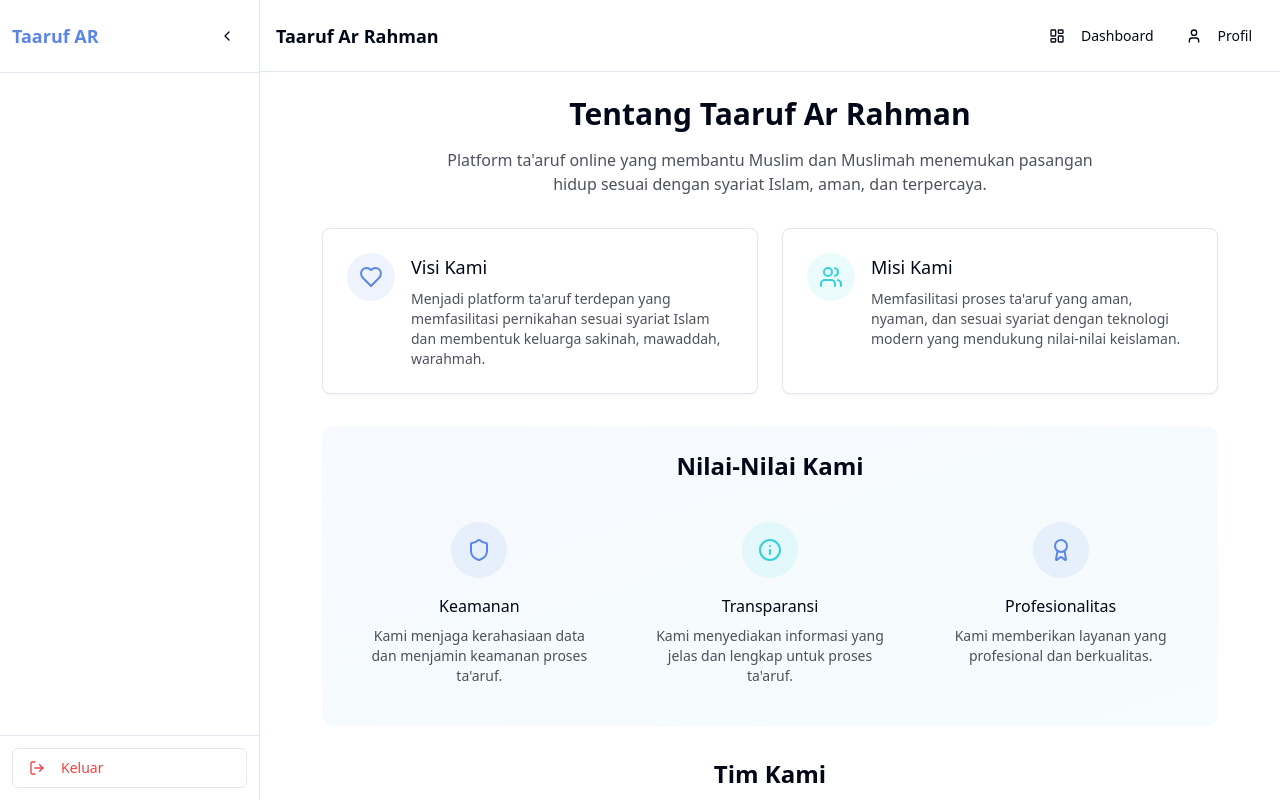
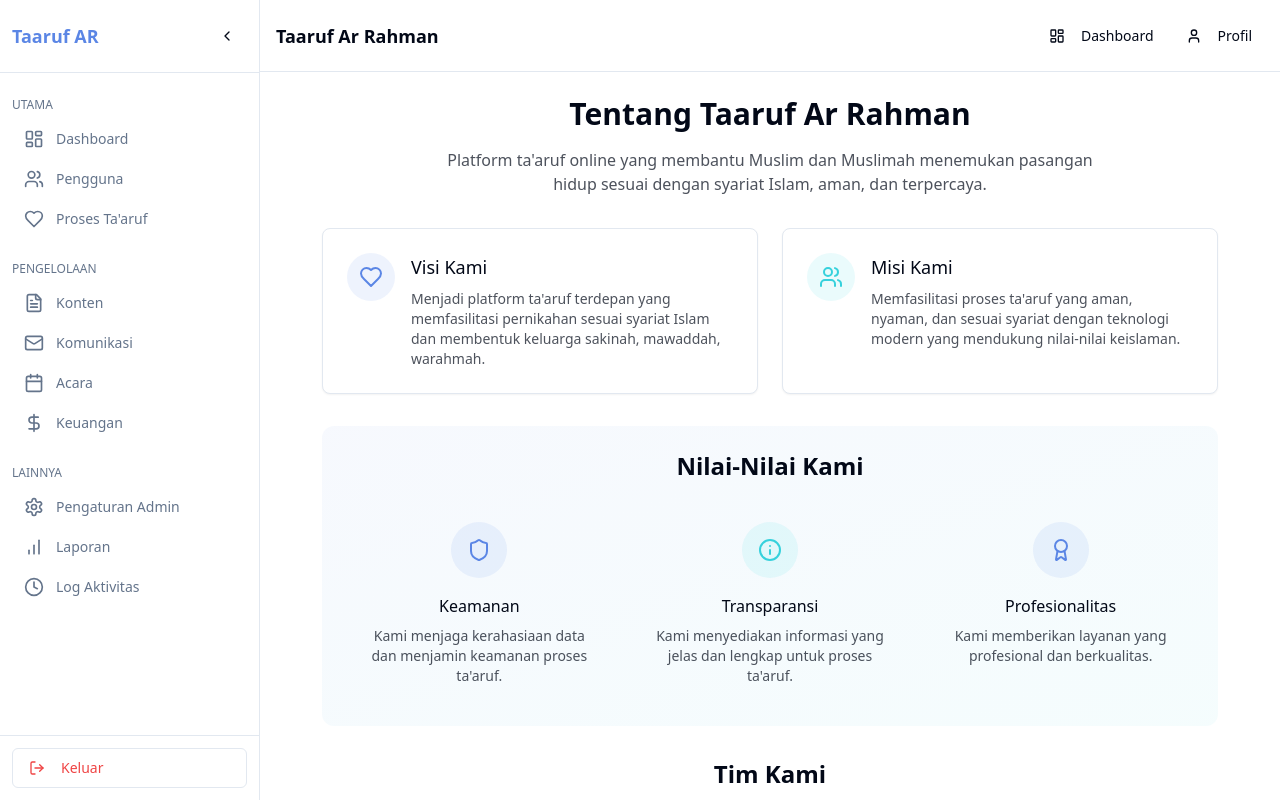
Before and after one commit to khazanacreative/taaruf-symphony, a React (Vite) app: page /about in a window 1280 px wide. Shown: the top 802 px of the page. Built offline with nearby package versions, Linux system fonts and the light colour scheme; sample sign-in values are in the browser's storage.

Commit message:
Fix menu and role issues
- Redirect dashboard to login page when logged out.
- Display all menu items for admin role.
- Restrict profile menu for admin to admin-related functions.

```diff
--- a/src/components/layout/Sidebar.tsx
+++ b/src/components/layout/Sidebar.tsx
@@ -17,7 +17,14 @@ import {
   Users,
   Settings,
   HelpCircle,
-  LogOut
+  LogOut,
+  FileText,
+  BarChart,
+  Mail,
+  Award,
+  DollarSign,
+  AlertCircle,
+  Clock
 } from 'lucide-react';
 
 type MenuItemType = {
@@ -53,14 +60,43 @@ const participantMenu: MenuSectionType[] = [
   {
     title: "Konten",
     items: [
-      { title: "Artikel & Edukasi", icon: Users, path: "/articles" },
-      { title: "Kisah Sukses", icon: Users, path: "/success-stories" },
+      { title: "Artikel & Edukasi", icon: FileText, path: "/articles" },
+      { title: "Kisah Sukses", icon: Award, path: "/success-stories" },
     ]
   },
   {
     title: "Lainnya",
     items: [
       { title: "Pengaturan", icon: Settings, path: "/settings" },
+    ]
+  }
+];
+
+// Define menu items for admin role
+const adminMenu: MenuSectionType[] = [
+  {
+    title: "Utama",
+    items: [
+      { title: "Dashboard", icon: LayoutDashboard, path: "/admin/dashboard" },
+      { title: "Pengguna", icon: Users, path: "/admin/users" },
+      { title: "Proses Ta'aruf", icon: Heart, path: "/admin/taaruf" },
+    ]
+  },
+  {
+    title: "Pengelolaan",
+    items: [
+      { title: "Konten", icon: FileText, path: "/admin/content" },
+      { title: "Komunikasi", icon: Mail, path: "/admin/communications" },
+      { title: "Acara", icon: Calendar, path: "/admin/events" },
+      { title: "Keuangan", icon: DollarSign, path: "/admin/finance" },
+    ]
+  },
+  {
+    title: "Lainnya",
+    items: [
+      { title: "Pengaturan Admin", icon: Settings, path: "/admin/settings" },
+      { title: "Laporan", icon: BarChart, path: "/admin/reports" },
+      { title: "Log Aktivitas", icon: Clock, path: "/admin/logs" },
     ]
   }
 ];
@@ -88,7 +124,7 @@ const Sidebar = ({ className }: SidebarProps) => {
   }, []);
 
   // Determine which menu to show based on user role
-  const menuSections = userRole === 'admin' ? [] : participantMenu;
+  const menuSections = userRole === 'admin' ? adminMenu : participantMenu;
 
   // Toggle sidebar collapse state
   const toggleSidebar = () => {
--- a/src/pages/admin/AdminDashboard.tsx
+++ b/src/pages/admin/AdminDashboard.tsx
@@ -1,5 +1,5 @@
-
-import { useState } from 'react';
+import { useState, useEffect } from 'react';
+import { Navigate } from 'react-router-dom';
 import { Card, CardContent, CardHeader, CardTitle } from '@/components/ui/card';
 import { Button } from '@/components/ui/button';
 import { Tabs, TabsContent, TabsList, TabsTrigger } from '@/components/ui/tabs';
@@ -21,6 +21,26 @@ import AppLayout from '@/components/layout/AppLayout';
 
 const AdminDashboard = () => {
   const [activeTab, setActiveTab] = useState('overview');
+  const [isAuthenticated, setIsAuthenticated] = useState(false);
+  const [userRole, setUserRole] = useState('');
+
+  useEffect(() => {
+    const authData = localStorage.getItem('taaruf_auth');
+    if (authData) {
+      const { isAuthenticated, role } = JSON.parse(authData);
+      setIsAuthenticated(isAuthenticated);
+      setUserRole(role);
+    }
+  }, []);
+
+  // Redirect to login if not authenticated or if not admin
+  if (!isAuthenticated) {
+    return <Navigate to="/login" />;
+  }
+
+  if (userRole !== 'admin') {
+    return <Navigate to="/dashboard" />;
+  }
 
   // Mock data for admin dashboard
   const stats = {
--- a/src/pages/admin/AdminLogs.tsx
+++ b/src/pages/admin/AdminLogs.tsx
@@ -1,275 +1,200 @@
 
-import { useState } from 'react';
+import { useState, useEffect } from 'react';
+import { Navigate } from 'react-router-dom';
+import { Card, CardContent, CardHeader, CardTitle } from '@/components/ui/card';
+import { Button } from '@/components/ui/button';
+import { Input } from '@/components/ui/input';
+import {
+  Clock,
+  Search,
+  Download,
+  Filter,
+  AlertTriangle,
+  InfoIcon,
+  CheckCircle,
+  XCircle
+} from 'lucide-react';
 import AppLayout from '@/components/layout/AppLayout';
-import { Button } from '@/components/ui/button';
-import { Card, CardContent, CardDescription, CardHeader, CardTitle } from '@/components/ui/card';
-import { Table, TableBody, TableCell, TableHead, TableHeader, TableRow } from '@/components/ui/table';
-import {
-  Select,
-  SelectContent,
-  SelectItem,
-  SelectTrigger,
-  SelectValue,
-} from '@/components/ui/select';
-import { Badge } from '@/components/ui/badge';
-import { Input } from '@/components/ui/input';
-import { Search, Download, AlertTriangle, Info, CheckCircle, XCircle } from 'lucide-react';
 
-// Sample log data
-const logData = [
+const AdminLogs = () => {
+  const [isAuthenticated, setIsAuthenticated] = useState(false);
+  const [userRole, setUserRole] = useState('');
+
+  useEffect(() => {
+    const authData = localStorage.getItem('taaruf_auth');
+    if (authData) {
+      const { isAuthenticated, role } = JSON.parse(authData);
+      setIsAuthenticated(isAuthenticated);
+      setUserRole(role);
+    }
+  }, []);
+
+  // Redirect to login if not authenticated or if not admin
+  if (!isAuthenticated) {
+    return <Navigate to="/login" />;
+  }
+
+  if (userRole !== 'admin') {
+    return <Navigate to="/dashboard" />;
+  }
+
+  // Mock data for system logs
+  const logs = [
     {
-    id: '1001',
-    timestamp: '2023-06-10 08:15:22',
-    user: 'ahmad@example.com',
-    action: 'Login',
-    status: 'success',
-    details: 'Successful login from IP 192.168.1.1'
+      id: 1,
+      timestamp: '2023-08-15 08:24:11',
+      level: 'info',
+      user: 'admin',
+      action: 'User login successful',
+      ip: '192.168.1.1'
     },
     {
-    id: '1002',
-    timestamp: '2023-06-10 09:30:45',
-    user: 'fatimah@example.com',
-    action: 'Profile Update',
-    status: 'success',
-    details: 'Updated profile information'
+      id: 2,
+      timestamp: '2023-08-15 07:15:23',
+      level: 'warning',
+      user: 'system',
+      action: 'High CPU usage detected',
+      ip: 'internal'
     },
     {
-    id: '1003',
-    timestamp: '2023-06-10 10:12:33',
-    user: 'umar@example.com',
-    action: 'Ta\'aruf Request',
-    status: 'success',
-    details: 'Sent ta\'aruf request to aisyah@example.com'
+      id: 3,
+      timestamp: '2023-08-14 23:11:45',
+      level: 'error',
+      user: 'system',
+      action: 'Database connection failed',
+      ip: 'internal'
     },
     {
-    id: '1004',
-    timestamp: '2023-06-10 11:45:01',
-    user: 'system',
-    action: 'Backup',
-    status: 'success',
-    details: 'Automated system backup completed'
+      id: 4,
+      timestamp: '2023-08-14 22:05:33',
+      level: 'info',
+      user: 'ahmad',
+      action: 'Profile updated',
+      ip: '192.168.1.5'
     },
     {
-    id: '1005',
-    timestamp: '2023-06-10 13:22:19',
-    user: 'hasan@example.com',
-    action: 'Login',
-    status: 'error',
-    details: 'Failed login attempt from IP 203.0.113.4 (5th attempt)'
+      id: 5,
+      timestamp: '2023-08-14 21:55:27',
+      level: 'info',
+      user: 'fatimah',
+      action: 'New taaruf request sent',
+      ip: '192.168.1.10'
     },
     {
-    id: '1006',
-    timestamp: '2023-06-10 14:05:37',
-    user: 'admin@taarufarrahman.com',
-    action: 'User Suspend',
-    status: 'warning',
-    details: 'Temporarily suspended user khalid@example.com for violation of terms'
+      id: 6,
+      timestamp: '2023-08-14 18:30:12',
+      level: 'warning',
+      user: 'system',
+      action: 'Low disk space warning',
+      ip: 'internal'
     },
     {
-    id: '1007',
-    timestamp: '2023-06-10 15:30:42',
-    user: 'zainab@example.com',
-    action: 'Document Upload',
-    status: 'info',
-    details: 'Uploaded verification documents'
-  },
-  {
-    id: '1008',
-    timestamp: '2023-06-10 16:45:09',
-    user: 'ali@example.com',
-    action: 'Payment',
-    status: 'success',
-    details: 'Completed premium subscription payment'
-  },
-  {
-    id: '1009',
-    timestamp: '2023-06-10 17:12:25',
-    user: 'system',
-    action: 'Maintenance',
-    status: 'info',
-    details: 'Started scheduled system maintenance'
-  },
-  {
-    id: '1010',
-    timestamp: '2023-06-10 18:30:15',
-    user: 'admin@taarufarrahman.com',
-    action: 'Configuration',
-    status: 'warning',
-    details: 'Changed system email template configuration'
-  },
+      id: 7,
+      timestamp: '2023-08-14 15:45:09',
+      level: 'info',
+      user: 'admin',
+      action: 'User account deactivated',
+      ip: '192.168.1.1'
+    }
   ];
 
-const AdminLogs = () => {
-  const [searchTerm, setSearchTerm] = useState('');
-  const [logType, setLogType] = useState('all');
-  const [timeFrame, setTimeFrame] = useState('today');
-
-  // Filter logs based on search term and filters
-  const filteredLogs = logData.filter(log => {
-    return (
-      (log.user.toLowerCase().includes(searchTerm.toLowerCase()) ||
-       log.action.toLowerCase().includes(searchTerm.toLowerCase()) ||
-       log.details.toLowerCase().includes(searchTerm.toLowerCase())) &&
-      (logType === 'all' || log.status === logType)
-    );
-  });
-
-  // Status badge component
-  const StatusBadge = ({ status }: { status: string }) => {
-    switch (status) {
-      case 'success':
-        return <Badge className="bg-green-500"><CheckCircle className="w-3 h-3 mr-1" /> Success</Badge>;
+  // Function to render log level icon
+  const getLevelIcon = (level: string) => {
+    switch (level) {
       case 'error':
-        return <Badge className="bg-red-500"><XCircle className="w-3 h-3 mr-1" /> Error</Badge>;
+        return <XCircle className="h-5 w-5 text-red-500" />;
       case 'warning':
-        return <Badge className="bg-yellow-500"><AlertTriangle className="w-3 h-3 mr-1" /> Warning</Badge>;
+        return <AlertTriangle className="h-5 w-5 text-yellow-500" />;
       case 'info':
-        return <Badge className="bg-blue-500"><Info className="w-3 h-3 mr-1" /> Info</Badge>;
       default:
-        return <Badge>{status}</Badge>;
+        return <InfoIcon className="h-5 w-5 text-blue-500" />;
     }
   };
 
   return (
     <AppLayout>
-      <div className="container mx-auto py-6">
-        <div className="flex justify-between items-center mb-6">
-          <h1 className="text-3xl font-bold">System Logs</h1>
+      <div className="space-y-6">
+        <div className="flex flex-col md:flex-row md:items-center justify-between gap-4">
+          <div>
+            <h1 className="text-2xl font-bold">Log Aktivitas Sistem</h1>
+            <p className="text-muted-foreground">
+              Pantau aktivitas dan peristiwa sistem
+            </p>
+          </div>
+
+          <div className="flex flex-col sm:flex-row gap-2">
             <Button variant="outline" size="sm">
-            <Download className="w-4 h-4 mr-2" />
-            Export Logs
+              <Filter className="h-4 w-4 mr-2" />
+              Filter
+            </Button>
+            <Button variant="outline" size="sm">
+              <Download className="h-4 w-4 mr-2" />
+              Ekspor Log
             </Button>
           </div>
+        </div>
 
-        <div className="grid grid-cols-1 md:grid-cols-4 gap-4 mb-6">
-          <Card>
-            <CardHeader className="pb-2">
-              <CardTitle className="text-lg">Total Logs</CardTitle>
-              <CardDescription>All system logs</CardDescription>
+        <Card className="shadow-sm">
+          <CardHeader className="pb-3">
+            <div className="flex justify-between items-center">
+              <CardTitle className="text-lg">Log Aktivitas Terbaru</CardTitle>
+              <div className="w-full max-w-sm flex items-center relative">
+                <Search className="h-4 w-4 absolute left-3 text-muted-foreground" />
+                <Input
+                  placeholder="Cari log..."
+                  className="pl-9"
+                />
+              </div>
+            </div>
           </CardHeader>
           <CardContent>
-              <p className="text-2xl font-bold">{logData.length}</p>
-            </CardContent>
-          </Card>
-
-          <Card>
-            <CardHeader className="pb-2">
-              <CardTitle className="text-lg">Success</CardTitle>
-              <CardDescription>Successful operations</CardDescription>
-            </CardHeader>
-            <CardContent>
-              <p className="text-2xl font-bold text-green-600">
-                {logData.filter(log => log.status === 'success').length}
-              </p>
-            </CardContent>
-          </Card>
-
-          <Card>
-            <CardHeader className="pb-2">
-              <CardTitle className="text-lg">Errors</CardTitle>
-              <CardDescription>Failed operations</CardDescription>
-            </CardHeader>
-            <CardContent>
-              <p className="text-2xl font-bold text-red-600">
-                {logData.filter(log => log.status === 'error').length}
-              </p>
-            </CardContent>
-          </Card>
-
-          <Card>
-            <CardHeader className="pb-2">
-              <CardTitle className="text-lg">Warnings</CardTitle>
-              <CardDescription>Potential issues</CardDescription>
-            </CardHeader>
-            <CardContent>
-              <p className="text-2xl font-bold text-yellow-600">
-                {logData.filter(log => log.status === 'warning').length}
-              </p>
-            </CardContent>
-          </Card>
+            <div className="rounded-md border">
+              <div className="overflow-x-auto">
+                <table className="w-full text-sm">
+                  <thead>
+                    <tr className="bg-muted/50 border-b">
+                      <th className="py-3 px-4 text-left font-medium">Waktu</th>
+                      <th className="py-3 px-4 text-left font-medium">Level</th>
+                      <th className="py-3 px-4 text-left font-medium">Pengguna</th>
+                      <th className="py-3 px-4 text-left font-medium">Aktivitas</th>
+                      <th className="py-3 px-4 text-left font-medium">IP</th>
+                    </tr>
+                  </thead>
+                  <tbody>
+                    {logs.map((log) => (
+                      <tr key={log.id} className="border-b last:border-b-0 hover:bg-muted/30">
+                        <td className="py-3 px-4 flex items-center">
+                          <Clock className="h-4 w-4 text-muted-foreground mr-2" />
+                          {log.timestamp}
+                        </td>
+                        <td className="py-3 px-4">
+                          <span className="flex items-center">
+                            {getLevelIcon(log.level)}
+                            <span className="ml-2 capitalize">{log.level}</span>
+                          </span>
+                        </td>
+                        <td className="py-3 px-4">{log.user}</td>
+                        <td className="py-3 px-4">{log.action}</td>
+                        <td className="py-3 px-4">{log.ip}</td>
+                      </tr>
+                    ))}
+                  </tbody>
+                </table>
+              </div>
             </div>
 
-        <Card>
-          <CardHeader>
-            <CardTitle>System Activity Logs</CardTitle>
-            <CardDescription>
-              View and filter all system activities and events
-            </CardDescription>
-          </CardHeader>
-          <CardContent>
-            <div className="flex flex-col md:flex-row gap-4 mb-6">
-              <div className="flex-1 relative">
-                <Search className="absolute left-2.5 top-2.5 h-4 w-4 text-muted-foreground" />
-                <Input
-                  placeholder="Search logs..."
-                  className="pl-8"
-                  value={searchTerm}
-                  onChange={(e) => setSearchTerm(e.target.value)}
-                />
+            <div className="flex items-center justify-between mt-4">
+              <div className="text-sm text-muted-foreground">
+                Menampilkan 1-7 dari 120 log
               </div>
-
-              <Select value={logType} onValueChange={setLogType}>
-                <SelectTrigger className="w-full md:w-[180px]">
-                  <SelectValue placeholder="Log Type" />
-                </SelectTrigger>
-                <SelectContent>
-                  <SelectItem value="all">All Types</SelectItem>
-                  <SelectItem value="success">Success</SelectItem>
-                  <SelectItem value="error">Error</SelectItem>
-                  <SelectItem value="warning">Warning</SelectItem>
-                  <SelectItem value="info">Information</SelectItem>
-                </SelectContent>
-              </Select>
-
-              <Select value={timeFrame} onValueChange={setTimeFrame}>
-                <SelectTrigger className="w-full md:w-[180px]">
-                  <SelectValue placeholder="Time Frame" />
-                </SelectTrigger>
-                <SelectContent>
-                  <SelectItem value="today">Today</SelectItem>
-                  <SelectItem value="yesterday">Yesterday</SelectItem>
-                  <SelectItem value="week">This Week</SelectItem>
-                  <SelectItem value="month">This Month</SelectItem>
-                  <SelectItem value="custom">Custom Range</SelectItem>
-                </SelectContent>
-              </Select>
+              <div className="flex gap-1">
+                <Button variant="outline" size="sm" disabled>
+                  Sebelumnya
+                </Button>
+                <Button variant="outline" size="sm">
+                  Selanjutnya
+                </Button>
               </div>
-
-            <div className="rounded-md border">
-              <Table>
-                <TableHeader>
-                  <TableRow>
-                    <TableHead className="w-[100px]">ID</TableHead>
-                    <TableHead className="w-[180px]">Timestamp</TableHead>
-                    <TableHead className="w-[180px]">User</TableHead>
-                    <TableHead className="w-[150px]">Action</TableHead>
-                    <TableHead className="w-[120px]">Status</TableHead>
-                    <TableHead>Details</TableHead>
-                  </TableRow>
-                </TableHeader>
-                <TableBody>
-                  {filteredLogs.length > 0 ? (
-                    filteredLogs.map((log) => (
-                      <TableRow key={log.id}>
-                        <TableCell className="font-mono text-xs">{log.id}</TableCell>
-                        <TableCell>{log.timestamp}</TableCell>
-                        <TableCell>{log.user}</TableCell>
-                        <TableCell>{log.action}</TableCell>
-                        <TableCell>
-                          <StatusBadge status={log.status} />
-                        </TableCell>
-                        <TableCell className="max-w-md truncate">{log.details}</TableCell>
-                      </TableRow>
-                    ))
-                  ) : (
-                    <TableRow>
-                      <TableCell colSpan={6} className="h-24 text-center">
-                        No logs found matching the current filters.
-                      </TableCell>
-                    </TableRow>
-                  )}
-                </TableBody>
-              </Table>
             </div>
           </CardContent>
         </Card>
```
Also changed, not shown: src/pages/Dashboard.tsx (+16 -1 lines). Lines whose indentation alone changed are shown as unchanged.
